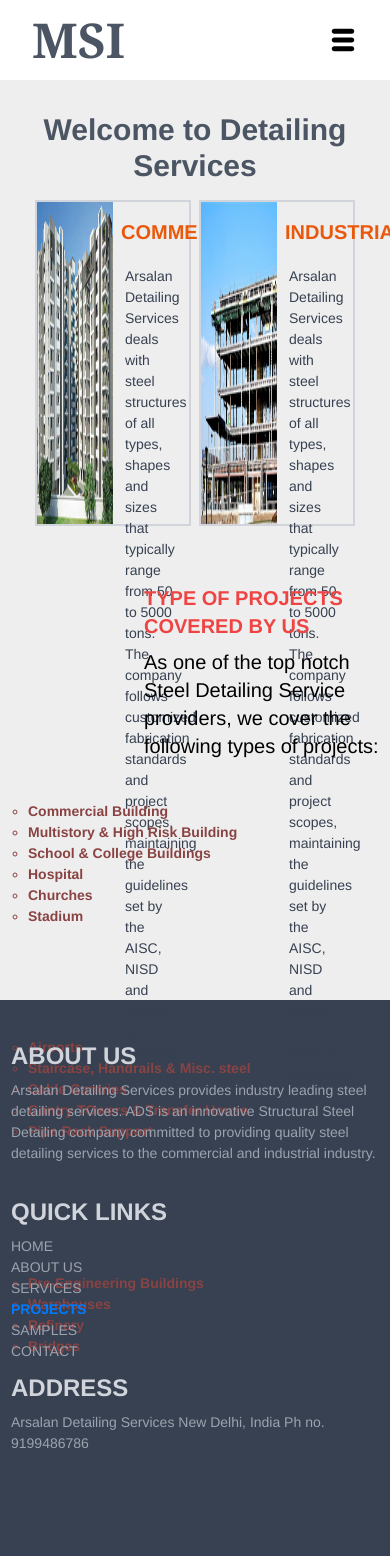
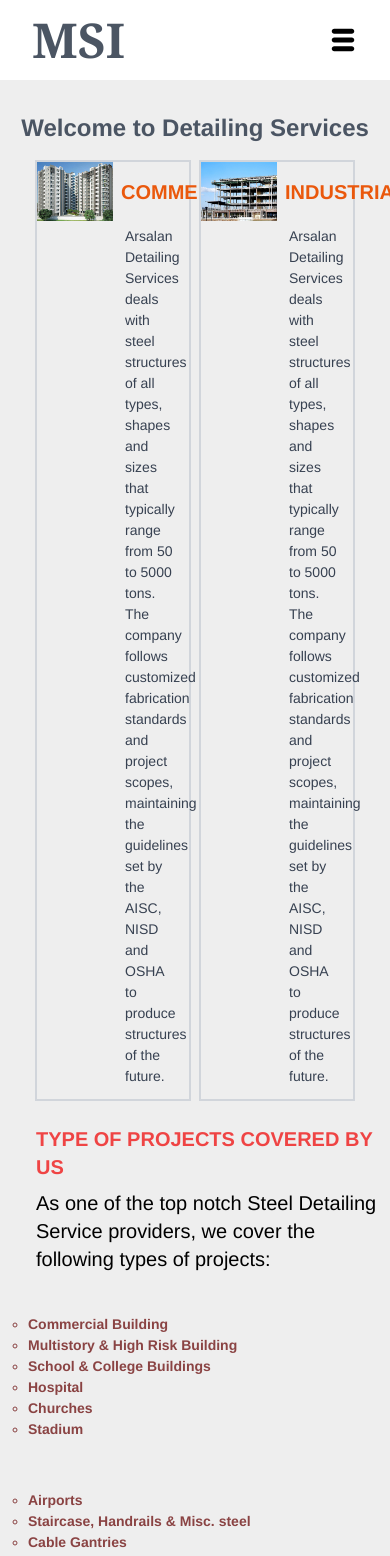
Before and after one commit to rehanraza788/detailing, a React (Vite) app: page /project in a window 390 px wide. Shown: the top 1556 px of the page. Built offline with nearby package versions, Linux system fonts and the light colour scheme.

Commit message:
make responsive

```diff
--- a/src/components/Contact.jsx
+++ b/src/components/Contact.jsx
@@ -12,7 +12,7 @@ const Contact = () => {
         <hr className=" w-36 m-auto border-2 border-gray-500" />
       </div>
       {/* contact Information */}
-      <div className="w-full  mt-10 flex  justify-center flex-wrap gap-10 mb-5 ">
+      <div className="w-full  sm:mt-24 sm:mb-20 flex  justify-center flex-wrap gap-10 mb-5  ">
         {/* Company details */}
         <div className=" w-[700px] h-full">
           <h2 className="p-2 text-3xl">
--- a/src/components/Projects.jsx
+++ b/src/components/Projects.jsx
@@ -4,11 +4,11 @@ const Projects = () => {
   return (
     <>
       <div>
-        <h1 className="font-bold text-3xl  mt-8 mb-4 text-center text-gray-600 ">
+        <h1 className="font-bold text-2xl sm:text-3xl  mt-8 mb-4 text-center text-gray-600 ">
           Welcome to Detailing Services
         </h1>
       </div>
-      <div className=" w-screen h-96 flex flex-wrap justify-center gap-2">
+      <div className=" w-screen  flex flex-wrap justify-center gap-2">
         <div className="border-2 border-gray-300 w-[40%] h-[85%] flex">
           {/* for  image  */}
           <div className="w-1/2 h-full  ">
@@ -55,7 +55,7 @@ const Projects = () => {
         </div>
       </div>
       {/* TYPE OF PROJECTS COVERED BY US */}
-      <div className="ml-36 flex flex-col gap-2">
+      <div className=" ml-9 mt-6 sm:ml-36 flex flex-col gap-2">
         <h1 className="font-semibold text-xl text-red-500">
           TYPE OF PROJECTS COVERED BY US
         </h1>
@@ -65,8 +65,8 @@ const Projects = () => {
         </h2>
       </div>
       {/* for list */}
-      <div className=" w-full h-56 flex justify-center flex-wrap gap-3">
-        <div className=" w-96 h-full">
+      <div className=" w-full flex justify-center flex-wrap sm:gap-3 ">
+        <div className=" w-96 ">
           <ul className="list">
             <li>Commercial Building</li>
             <li>Multistory & High Risk Building</li>
@@ -76,7 +76,7 @@ const Projects = () => {
             <li>Stadium</li>
           </ul>
         </div>
-        <div className=" w-96 h-full">
+        <div className=" w-96 ">
           <ul className="list">
             <li>Airports</li>
             <li>Staircase, Handrails & Misc. steel</li>
@@ -85,7 +85,7 @@ const Projects = () => {
             <li>Pipe Rack Support</li>
           </ul>
         </div>
-        <div className=" w-96 h-full">
+        <div className=" w-96 ">
           <ul className="list">
             <li>Pre-Engineering Buildings</li>
             <li>Warehouses</li>
--- a/src/components/Samples.jsx
+++ b/src/components/Samples.jsx
@@ -23,7 +23,7 @@ const Samples = () => {
     <div>
       {/* heading */}
       <div>
-        <h1 className="text-red-600 font-bold text-2xl text-center p-5">
+        <h1 className="text-gray-500 font-bold text-2xl text-center p-5">
           SAMPLES
         </h1>
       </div>
@@ -49,14 +49,14 @@ const Samples = () => {
           })}
         </div>
         {/* sample-2  */}
-        <div className=" w-[600px] h-screen ">
+        <div className=" w-[600px] h-screen mb-6">
           <h1 className="text-xl text-red-500 font-bold mt-1 ml-3">
             Sample - 2
           </h1>
           {samples.map((sample, index) => {
             return (
               <div
-                className="border-[1px] border-gray-300  w-[90%] h-12 mt-2 m-auto items-center font-bold text-[16px] flex justify-start gap-52 "
+                className="border-[1px] border-gray-300  w-[90%] h-12 mt-2 m-auto items-center font-bold text-[16px] flex justify-start gap-52  mb-2"
                 key={index}
               >
                 <h1 className="ml-5 text-gray-600">{sample.heading} </h1>
@@ -65,23 +65,6 @@ const Samples = () => {
             );
           })}
         </div>
-        {/* sample -3  */}
-        {/* <div className="w-[600px] h-screen ">
-          <h1 className="text-xl text-red-500 font-bold mt-1 ml-3">
-            Sample - 3
-          </h1>
-          {samples.map((sample, index) => {
-            return (
-              <div
-                className="border-[1px] border-gray-300  w-[90%] h-12 mt-2 m-auto items-center font-bold text-[16px] flex justify-start gap-52 "
-                key={index}
-              >
-                <h1 className="ml-5 text-gray-600">{sample.heading} </h1>
-                <button className="text-blue-800 "> Download</button>
-              </div>
-            );
-          })}
-        </div> */}
       </div>
     </div>
   );
```
